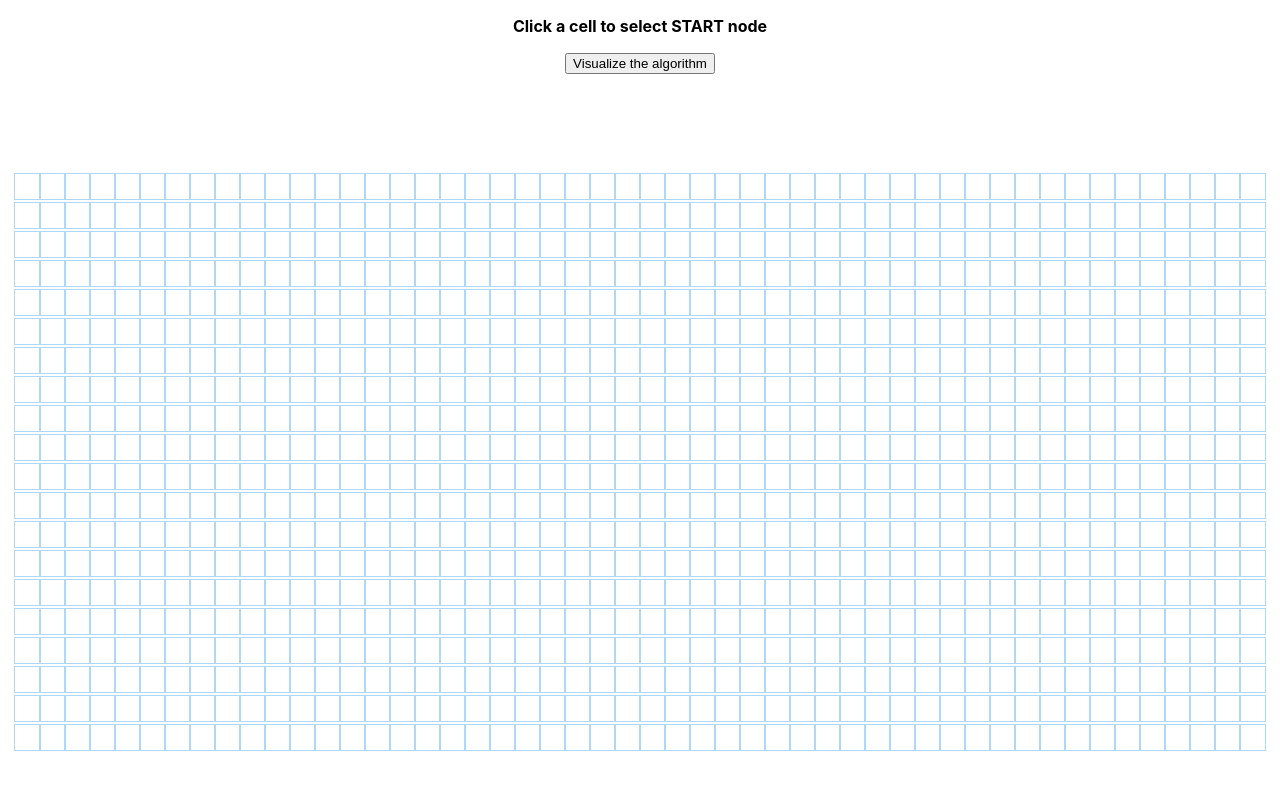
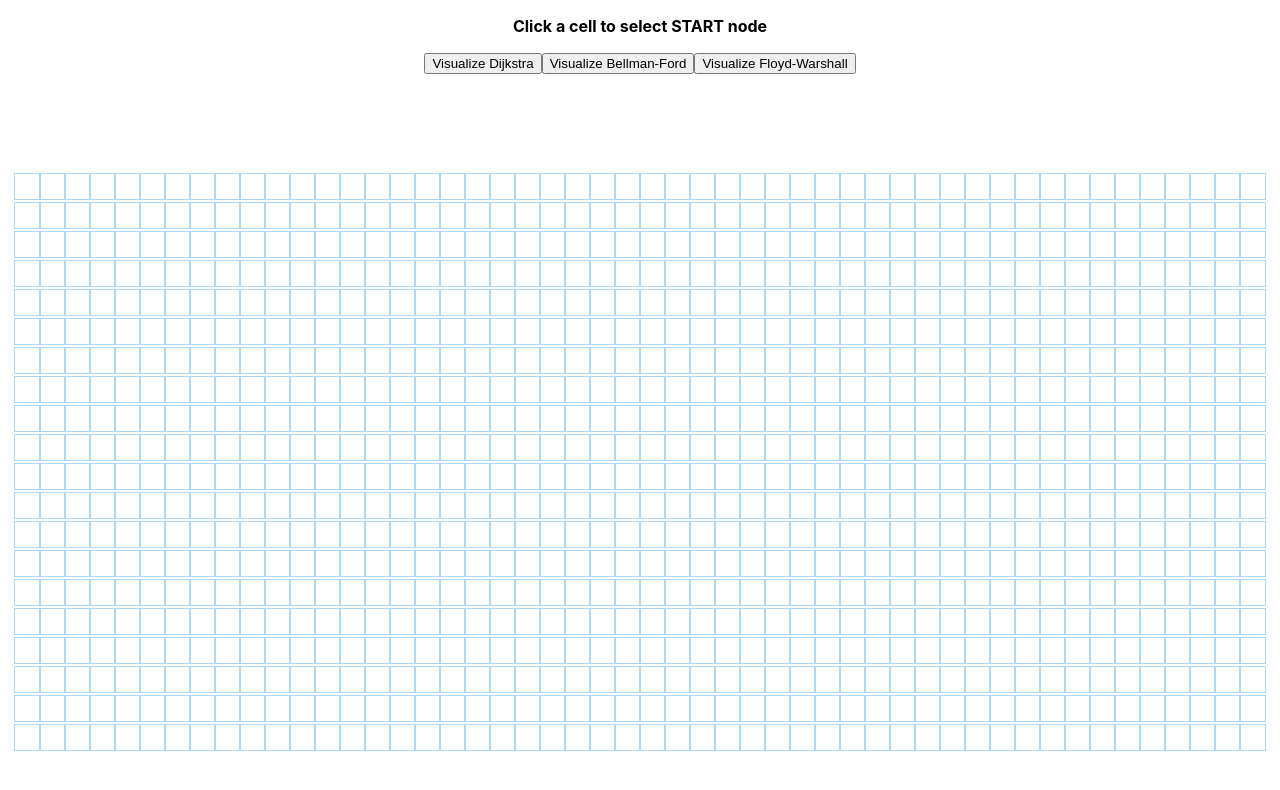
Before and after one commit to VachanGupta/Dikshitra-algorithm, a React (Create React App) app: page / in a window 1280 px wide. Shown: the top 790 px of the page. Built offline with nearby package versions, Linux system fonts and the light colour scheme.

Commit message:
added BMF and floyd_warshal

```diff
--- a/src/PathfindingVisualizer/PathfindingVisualizer.jsx
+++ b/src/PathfindingVisualizer/PathfindingVisualizer.jsx
@@ -1,6 +1,8 @@
 import React, { Component } from 'react';
 import Node from './Node/Node';
 import { dijkstra, getNodesInShortestPathOrder } from '../algorithms/dijkstra';
+import { bellmanFord } from '../algorithms/bmf';
+import { floydWarshall } from '../algorithms/Floyd_Warshal';
 import './PathfindingVisualizer.css';
 
 export default class PathfindingVisualizer extends Component {
@@ -11,7 +13,7 @@ export default class PathfindingVisualizer extends Component {
       mouseIsPressed: false,
       startNodePos: null,
       endNodePos: null,
-      selectingMode: 'start', // 'start', 'end', 'walls'
+      selectingMode: 'start',
     };
   }
 
@@ -21,9 +23,8 @@ export default class PathfindingVisualizer extends Component {
   }
 
   handleMouseDown(row, col) {
-    const { selectingMode, grid, startNodePos, endNodePos } = this.state;
+    const { selectingMode, grid } = this.state;
 
-    // Selecting start node
     if (selectingMode === 'start') {
       const newGrid = grid.map(r =>
         r.map(node => ({
@@ -39,7 +40,6 @@ export default class PathfindingVisualizer extends Component {
       return;
     }
 
-    // Selecting end node
     if (selectingMode === 'end') {
       const newGrid = grid.map(r =>
         r.map(node => ({
@@ -55,7 +55,6 @@ export default class PathfindingVisualizer extends Component {
       return;
     }
 
-    // Default: wall placing
     const newGrid = getNewGridWithWallToggled(grid, row, col);
     this.setState({ grid: newGrid, mouseIsPressed: true });
   }
@@ -70,7 +69,7 @@ export default class PathfindingVisualizer extends Component {
     this.setState({ mouseIsPressed: false });
   }
 
-  animateDijkstra(visitedNodesInOrder, nodesInShortestPathOrder) {
+  animateAlgorithm(visitedNodesInOrder, nodesInShortestPathOrder) {
     for (let i = 0; i <= visitedNodesInOrder.length; i++) {
       if (i === visitedNodesInOrder.length) {
         setTimeout(() => {
@@ -106,7 +105,32 @@ export default class PathfindingVisualizer extends Component {
     const finishNode = grid[endNodePos.row][endNodePos.col];
     const visitedNodesInOrder = dijkstra(grid, startNode, finishNode);
     const nodesInShortestPathOrder = getNodesInShortestPathOrder(finishNode);
-    this.animateDijkstra(visitedNodesInOrder, nodesInShortestPathOrder);
+    this.animateAlgorithm(visitedNodesInOrder, nodesInShortestPathOrder);
+  }
+
+  visualizeBellmanFord() {
+    const { grid, startNodePos, endNodePos } = this.state;
+    if (!startNodePos || !endNodePos) {
+      alert('Please select both start and end nodes before running the algorithm!');
+      return;
+    }
+    const startNode = grid[startNodePos.row][startNodePos.col];
+    const finishNode = grid[endNodePos.row][endNodePos.col];
+    const visitedNodesInOrder = bellmanFord(grid, startNode, finishNode);
+    const nodesInShortestPathOrder = getNodesInShortestPathOrder(finishNode);
+    this.animateAlgorithm(visitedNodesInOrder, nodesInShortestPathOrder);
+  }
+
+  visualizeFloydWarshall() {
+    const { grid, startNodePos, endNodePos } = this.state;
+    if (!startNodePos || !endNodePos) {
+      alert('Please select both start and end nodes before running the algorithm!');
+      return;
+    }
+    const startNode = grid[startNodePos.row][startNodePos.col];
+    const finishNode = grid[endNodePos.row][endNodePos.col];
+    const visitedNodesInOrder = floydWarshall(grid, startNode, finishNode);
+    this.animateAlgorithm(visitedNodesInOrder, [finishNode]);
   }
 
   render() {
@@ -120,7 +144,13 @@ export default class PathfindingVisualizer extends Component {
           {selectingMode === 'walls' && 'Click and drag to add/remove walls'}
         </p>
         <button onClick={() => this.visualizeDijkstra()}>
-          Visualize the algorithm
+          Visualize Dijkstra
+        </button>
+        <button onClick={() => this.visualizeBellmanFord()}>
+          Visualize Bellman-Ford
+        </button>
+        <button onClick={() => this.visualizeFloydWarshall()}>
+          Visualize Floyd-Warshall
         </button>
         <div className="grid">
           {grid.map((row, rowIdx) => {
@@ -153,7 +183,6 @@ export default class PathfindingVisualizer extends Component {
   }
 }
 
-// ---------- Helper functions ----------
 const getInitialGrid = () => {
   const grid = [];
   for (let row = 0; row < 20; row++) {
--- /dev/null
+++ b/src/algorithms/Floyd_Warshal.js
@@ -0,0 +1,99 @@
+export function floydWarshall(grid, startNode, finishNode) {
+    const visitedNodesInOrder = [];
+    const nodes = getAllNodes(grid);
+    const n = nodes.length;
+
+    // Map each node to an index
+    const indexMap = new Map();
+    nodes.forEach((node, idx) => {
+      indexMap.set(node, idx);
+    });
+
+    // Initialize distance and next arrays
+    const dist = Array.from({ length: n }, () => Array(n).fill(Infinity));
+    const next = Array.from({ length: n }, () => Array(n).fill(null));
+
+    // Distance from node to itself = 0
+    for (let i = 0; i < n; i++) {
+      dist[i][i] = 0;
+    }
+
+    // Add edges for grid neighbors
+    for (const node of nodes) {
+      if (node.isWall) continue;
+      const neighbors = getNeighbors(node, grid);
+      for (const neighbor of neighbors) {
+        if (neighbor.isWall) continue;
+        const u = indexMap.get(node);
+        const v = indexMap.get(neighbor);
+        dist[u][v] = 1; // weight = 1
+        next[u][v] = neighbor;
+      }
+    }
+
+    // Floyd–Warshall main loop
+    for (let k = 0; k < n; k++) {
+      for (let i = 0; i < n; i++) {
+        for (let j = 0; j < n; j++) {
+          if (dist[i][k] + dist[k][j] < dist[i][j]) {
+            dist[i][j] = dist[i][k] + dist[k][j];
+            next[i][j] = next[i][k];
+          }
+        }
+      }
+    }
+
+    // Reconstruct path from start to finish
+    const path = [];
+    const startIdx = indexMap.get(startNode);
+    const endIdx = indexMap.get(finishNode);
+
+    if (next[startIdx][endIdx] === null) {
+      return visitedNodesInOrder; // no path
+    }
+
+    let current = startNode;
+    while (current !== finishNode) {
+      path.push(current);
+      visitedNodesInOrder.push(current);
+      current = next[indexMap.get(current)][endIdx];
+      if (!current) break;
+    }
+    path.push(finishNode);
+    visitedNodesInOrder.push(finishNode);
+
+    // Mark visited nodes for visualization
+    visitedNodesInOrder.forEach(node => (node.isVisited = true));
+
+    return visitedNodesInOrder;
+  }
+
+  function getNeighbors(node, grid) {
+    const neighbors = [];
+    const { col, row } = node;
+    if (row > 0) neighbors.push(grid[row - 1][col]);
+    if (row < grid.length - 1) neighbors.push(grid[row + 1][col]);
+    if (col > 0) neighbors.push(grid[row][col - 1]);
+    if (col < grid[0].length - 1) neighbors.push(grid[row][col + 1]);
+    return neighbors;
+  }
+
+  function getAllNodes(grid) {
+    const nodes = [];
+    for (const row of grid) {
+      for (const node of row) {
+        nodes.push(node);
+      }
+    }
+    return nodes;
+  }
+
+  export function getNodesInShortestPathOrderFW(finishNode) {
+    const nodesInShortestPathOrder = [];
+    let currentNode = finishNode;
+    while (currentNode !== null) {
+      nodesInShortestPathOrder.unshift(currentNode);
+      currentNode = currentNode.previousNode;
+    }
+    return nodesInShortestPathOrder;
+  }
--- /dev/null
+++ b/src/algorithms/bmf.js
@@ -0,0 +1,72 @@
+export function bellmanFord(grid, startNode, finishNode) {
+    const visitedNodesInOrder = [];
+    const nodes = getAllNodes(grid);
+
+    // Initialize distances
+    for (const node of nodes) {
+      node.distance = Infinity;
+      node.previousNode = null;
+    }
+    startNode.distance = 0;
+
+    // Relax edges (V-1) times
+    const V = nodes.length;
+    for (let i = 0; i < V - 1; i++) {
+      let updated = false;
+      for (const node of nodes) {
+        if (node.distance === Infinity || node.isWall) continue;
+
+        const neighbors = getNeighbors(node, grid);
+        for (const neighbor of neighbors) {
+          if (neighbor.isWall) continue;
+          const newDist = node.distance + 1; // weight = 1 for grid moves
+          if (newDist < neighbor.distance) {
+            neighbor.distance = newDist;
+            neighbor.previousNode = node;
+            updated = true;
+          }
+        }
+      }
+      if (!updated) break; // optimization: stop if no update
+    }
+
+    // Build visited order (just mark visited in BFS-like order for visualization)
+    for (const node of nodes) {
+      if (node.distance !== Infinity) {
+        node.isVisited = true;
+        visitedNodesInOrder.push(node);
+      }
+    }
+
+    return visitedNodesInOrder;
+  }
+
+  function getNeighbors(node, grid) {
+    const neighbors = [];
+    const { col, row } = node;
+    if (row > 0) neighbors.push(grid[row - 1][col]);
+    if (row < grid.length - 1) neighbors.push(grid[row + 1][col]);
+    if (col > 0) neighbors.push(grid[row][col - 1]);
+    if (col < grid[0].length - 1) neighbors.push(grid[row][col + 1]);
+    return neighbors;
+  }
+
+  function getAllNodes(grid) {
+    const nodes = [];
+    for (const row of grid) {
+      for (const node of row) {
+        nodes.push(node);
+      }
+    }
+    return nodes;
+  }
+
+  export function getNodesInShortestPathOrder(finishNode) {
+    const nodesInShortestPathOrder = [];
+    let currentNode = finishNode;
+    while (currentNode !== null) {
+      nodesInShortestPathOrder.unshift(currentNode);
+      currentNode = currentNode.previousNode;
+    }
+    return nodesInShortestPathOrder;
+  }
```
